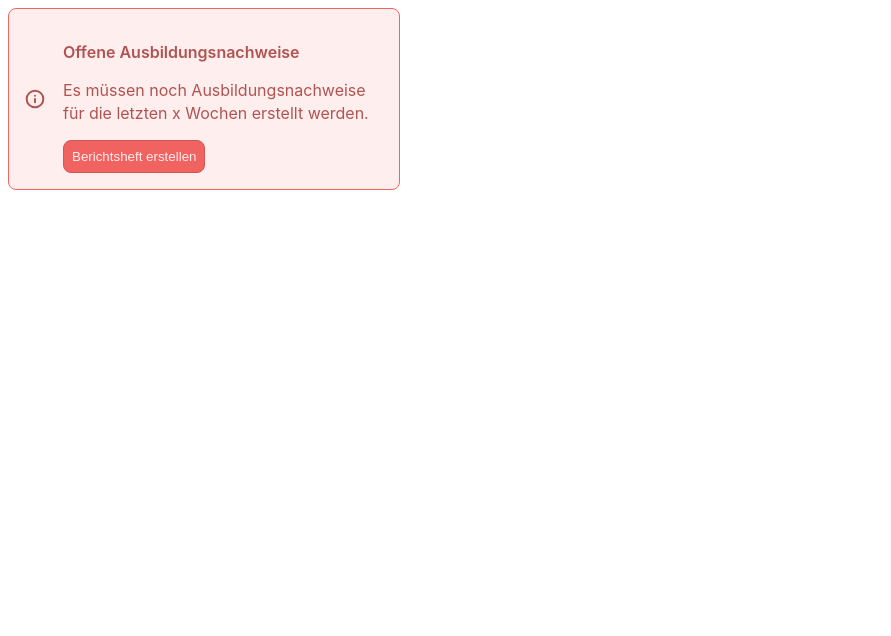
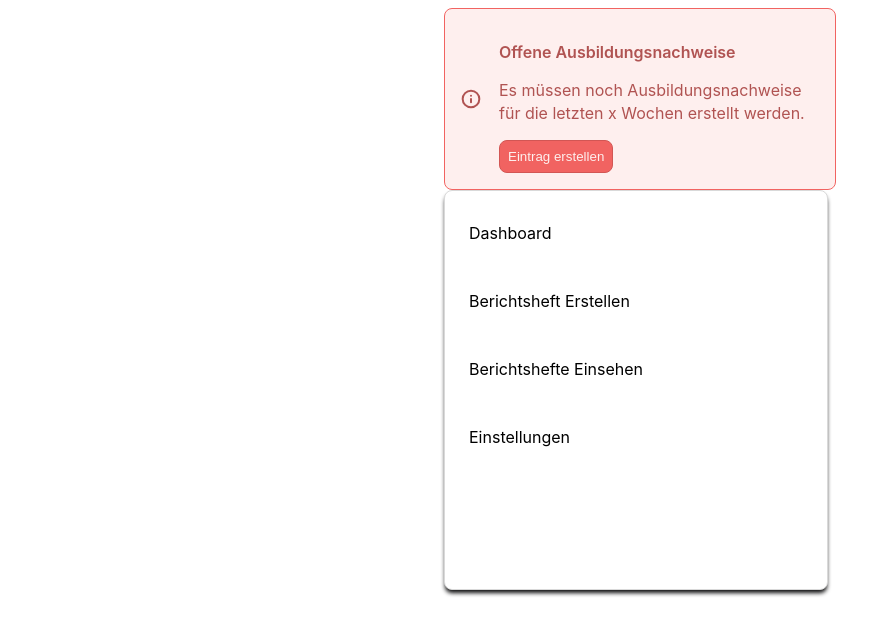
Before and after one commit to FIA-GSO/berichtsheft-coded-prototype-gruppe_4, a plain HTML site: page components.html in a window 1280 px wide. Shown: the whole page, without its empty margins (0-891 px from the left). Drawn offline with Linux system fonts and the light colour scheme.

Commit message:
Add Menu CSS + Formular HTML

```diff
--- a/components.css
+++ b/components.css
@@ -16,10 +16,15 @@
     --sds-color-border-danger-secondary: #C00F0C;
     --sds-color-background-danger-default: #EC221F;
     --sds-color-text-danger-on-danger: #FEE9E7;
+
+    --sds-color-border-default-default: #D9D9D9;
+    --sds-color-background-default-default: #FFFFFF;
 }
 
 body {
     font-family: Inter, serif;
+    display: flex;
+    justify-content: center;
 }
 
 .notification {
@@ -66,7 +71,30 @@ body {
 }
 
 .menu {
+    display: flex;
+    width: 366px;
+    height: 382px;
+    padding: var(--sds-size-space-200);
+    flex-direction: column;
+    align-items: flex-start;
 
+    border-radius: var(--sds-size-radius-200);
+    border: var(--sds-size-stroke-border) solid var(--sds-color-border-default-default);
+    background: var(--sds-color-background-default-default);
+
+    box-shadow: 0 4px 4px -1px #0C0C0D;
+}
+
+.menu .menu-card {
+    display: flex;
+    width: 285px;
+    padding: var(--sds-size-space-300) var(--sds-size-space-400);
+    align-items: flex-start;
+    gap: var(--sds-size-space-300);
+}
+
+.menu #title {
+    padding: var(--sds-size-space-300) var(--sds-size-space-400);
 }
 
 .heft-selection {
--- a/components.html
+++ b/components.html
@@ -7,30 +7,34 @@
 </head>
 <body>
 
+<div>
     <div class="notification">
         <img src="./public/info.svg" alt="info">
         <div>
             <p class="strong">Offene Ausbildungsnachweise</p>
             <p>Es müssen noch Ausbildungsnachweise für die letzten x Wochen erstellt werden.</p>
-    <button type="button">Berichtsheft erstellen</button>
+            <button type="button">Eintrag erstellen</button>
         </div>
-
     </div>
 
     <div class="menu">
-
+        <p id="title">Dashboard</p>
+        <div class="menu-card">
+            <p>Berichtsheft Erstellen</p>
+        </div>
+        <div class="menu-card">
+            <p>Berichtshefte Einsehen</p>
+        </div>
+        <div class="menu-card">
+            <p>Einstellungen</p>
+        </div>
     </div>
 
-<div class="heft-selection">
+    <div class="heft-selection"></div>
 
-</div>
+    <div class="heft"></div>
 
-<div class="heft">
-
-</div>
-
-<div class="profile">
-
+    <div class="profile"></div>
 </div>
 
 </body>
```
Also changed, not shown: formulare.html (added, +10 -0 lines). Lines whose indentation alone changed are shown as unchanged.
